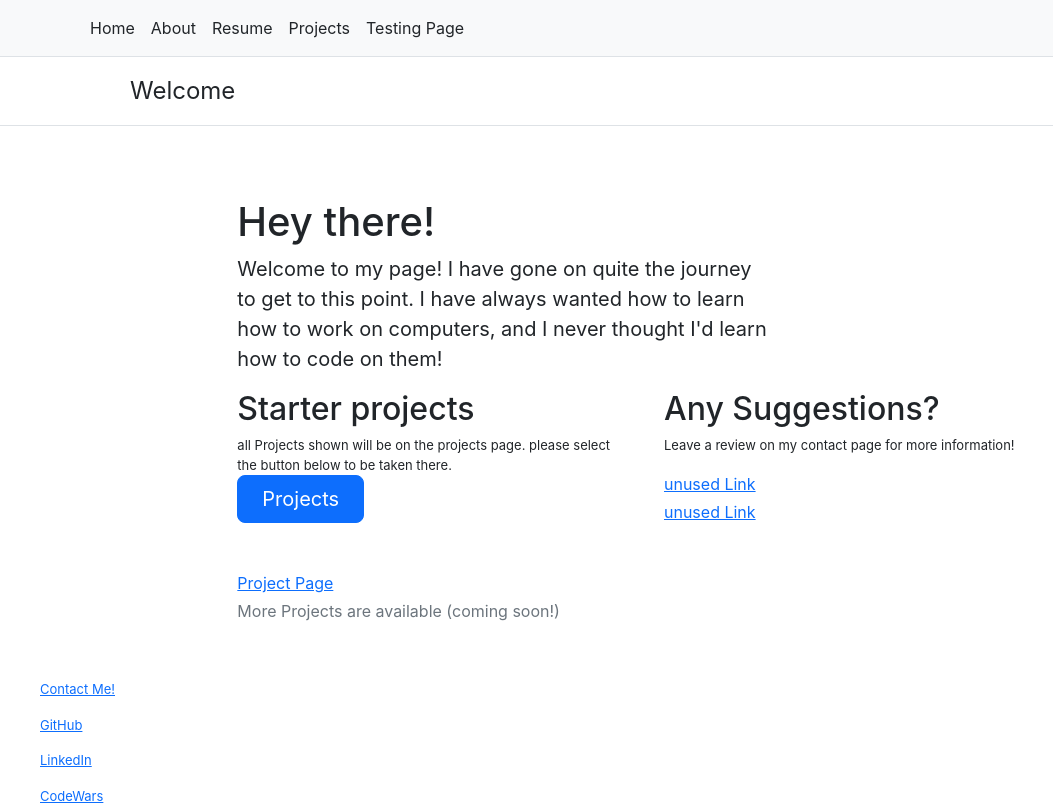
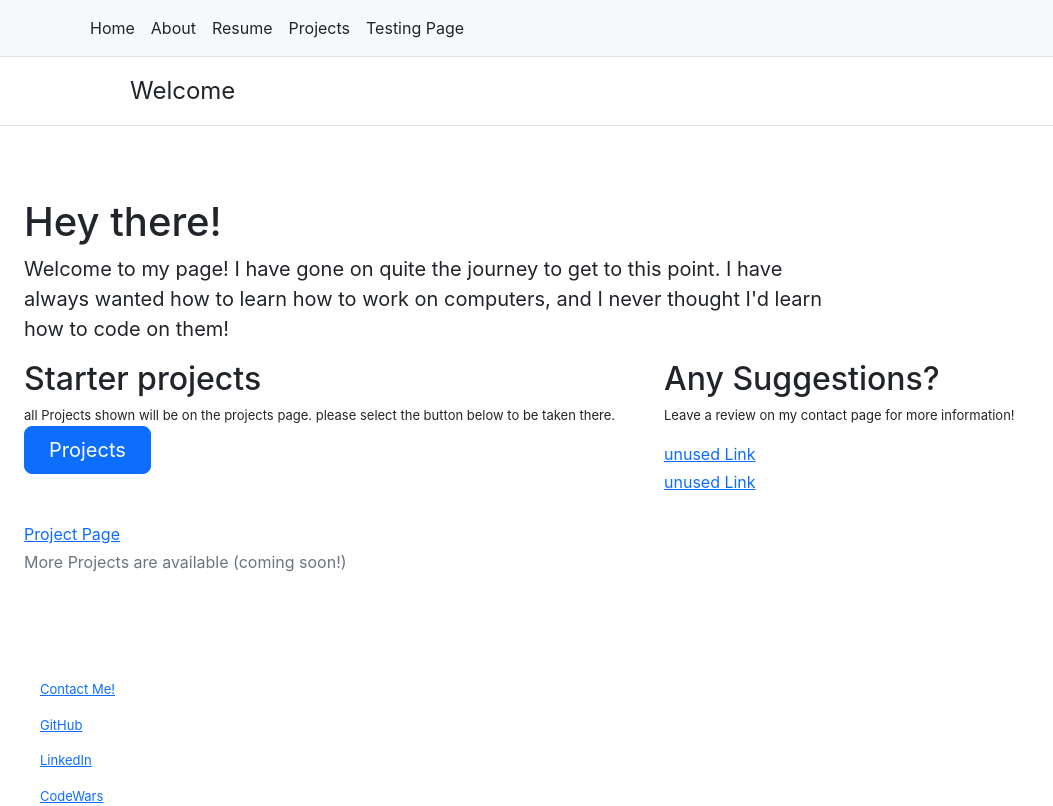
Before and after one commit to Lil-Chevy/react-web-page, a React (Create React App) app: page /About in a window 1280 px wide. Shown: the top 806 px of the page, without its empty margins (0-1053 px from the left). Built offline with nearby package versions, Linux system fonts and the light colour scheme.

Commit message:
remove spacing on first div for about section

```diff
--- a/src/components/About/index.js
+++ b/src/components/About/index.js
@@ -5,7 +5,7 @@ import "../../App.css";
 function About() {
   return (
     <section className="yeet">
-      <div className="col-lg-8 mx-auto p-4 py-md-5">
+      <div className="mx-auto p-4 py-md-5">
         <div>
           <h1>Hey there!</h1>
           <p className="fs-5 col-md-8">
```
